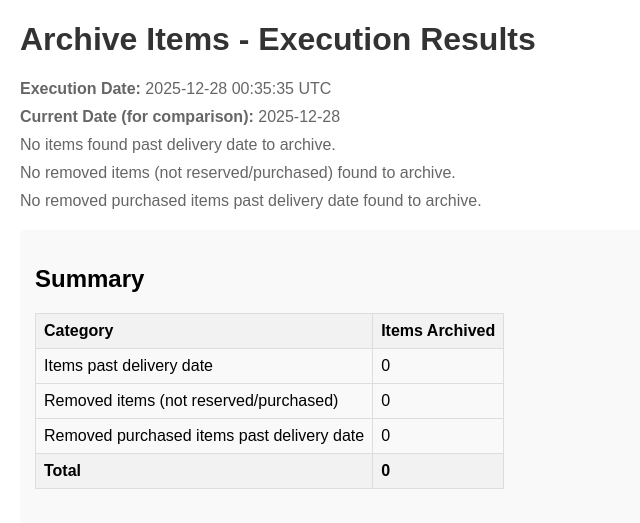
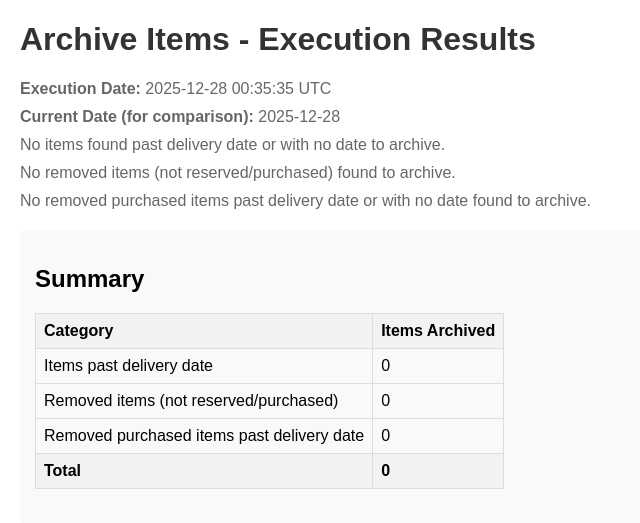
Before and after one commit to visegripped/giftmanager, a PHP site: page /php/public_html/archive-items.php in a window 1280 px wide. Shown: the top 523 px of the page, without its empty margins (0-640 px from the left). Run offline with PHP 8.4, Linux system fonts and the light colour scheme.

Commit message:
fix: more work on archive feature

```diff
--- a/php/public_html/archive-items.php
+++ b/php/public_html/archive-items.php
@@ -89,24 +89,38 @@ if (!$isCLI) {
 }
 
 // 1. Archive items where date_received < current date AND archive = 0
-// Use CAST to safely handle date comparison - invalid dates (like '0000-00-00') become NULL
-$query1 = "UPDATE items SET archive = 1 WHERE archive = 0 AND date_received IS NOT NULL AND date_received != '' AND CAST(date_received AS DATE) IS NOT NULL AND CAST(date_received AS DATE) < CAST(? AS DATE)";
-$stmt1 = $mysqli->prepare($query1);
+// Also archive items with no date_received (NULL or empty) as they're considered already received
+// Split into two queries: one for items with no date, one for items with valid dates
+// First: Archive items with no date or invalid dates
+$query1a = "UPDATE items SET archive = 1 WHERE archive = 0 AND (date_received IS NULL OR date_received = '' OR date_received = '0000-00-00')";
+$stmt1a = $mysqli->prepare($query1a);
+$archived1a = 0;
+if ($stmt1a) {
+    if ($stmt1a->execute()) {
+        $archived1a = $stmt1a->affected_rows;
+    }
+    $stmt1a->close();
+}
+
+// Second: Archive items with valid dates that are past
+$query1b = "UPDATE items SET archive = 1 WHERE archive = 0 AND date_received IS NOT NULL AND date_received != '' AND date_received != '0000-00-00' AND date_received < ?";
+$stmt1 = $mysqli->prepare($query1b);
 if ($stmt1) {
     $stmt1->bind_param('s', $currentDate);
     if ($stmt1->execute()) {
-        $archived1 = $stmt1->affected_rows;
+        $archived1b = $stmt1->affected_rows;
+        $archived1 = $archived1a + $archived1b;
         $totalArchived += $archived1;
         $results['past_delivery_date']['count'] = $archived1;
         if ($archived1 > 0) {
-            $logMsg = "Archive Items: Archived $archived1 items past delivery date";
+            $logMsg = "Archive Items: Archived $archived1 items (including $archived1a with no date and $archived1b past delivery date)";
             error_log($logMsg);
             if (!$isCLI) {
                 echo "<div class='info'>✓ $logMsg</div>";
             }
         } else {
             if (!$isCLI) {
-                echo "<div class='info'>No items found past delivery date to archive.</div>";
+                echo "<div class='info'>No items found past delivery date or with no date to archive.</div>";
             }
         }
     } else {
@@ -161,24 +175,38 @@ if ($stmt2) {
 }
 
 // 3. Archive items where removed = 1 AND status = 'purchased' AND date_received < current date AND archive = 0
-// Use CAST to safely handle date comparison - invalid dates (like '0000-00-00') become NULL
-$query3 = "UPDATE items SET archive = 1 WHERE removed = 1 AND status = 'purchased' AND archive = 0 AND date_received IS NOT NULL AND date_received != '' AND CAST(date_received AS DATE) IS NOT NULL AND CAST(date_received AS DATE) < CAST(? AS DATE)";
-$stmt3 = $mysqli->prepare($query3);
+// Also archive items with no date_received (NULL or empty) as they're considered already received
+// Split into two queries: one for items with no date, one for items with valid dates
+// First: Archive removed purchased items with no date or invalid dates
+$query3a = "UPDATE items SET archive = 1 WHERE removed = 1 AND status = 'purchased' AND archive = 0 AND (date_received IS NULL OR date_received = '' OR date_received = '0000-00-00')";
+$stmt3a = $mysqli->prepare($query3a);
+$archived3a = 0;
+if ($stmt3a) {
+    if ($stmt3a->execute()) {
+        $archived3a = $stmt3a->affected_rows;
+    }
+    $stmt3a->close();
+}
+
+// Second: Archive removed purchased items with valid dates that are past
+$query3b = "UPDATE items SET archive = 1 WHERE removed = 1 AND status = 'purchased' AND archive = 0 AND date_received IS NOT NULL AND date_received != '' AND date_received != '0000-00-00' AND date_received < ?";
+$stmt3 = $mysqli->prepare($query3b);
 if ($stmt3) {
     $stmt3->bind_param('s', $currentDate);
     if ($stmt3->execute()) {
-        $archived3 = $stmt3->affected_rows;
+        $archived3b = $stmt3->affected_rows;
+        $archived3 = $archived3a + $archived3b;
         $totalArchived += $archived3;
         $results['removed_purchased_past_date']['count'] = $archived3;
         if ($archived3 > 0) {
-            $logMsg = "Archive Items: Archived $archived3 removed purchased items past delivery date";
+            $logMsg = "Archive Items: Archived $archived3 removed purchased items (including $archived3a with no date and $archived3b past delivery date)";
             error_log($logMsg);
             if (!$isCLI) {
                 echo "<div class='info'>✓ $logMsg</div>";
             }
         } else {
             if (!$isCLI) {
-                echo "<div class='info'>No removed purchased items past delivery date found to archive.</div>";
+                echo "<div class='info'>No removed purchased items past delivery date or with no date found to archive.</div>";
             }
         }
     } else {
```
